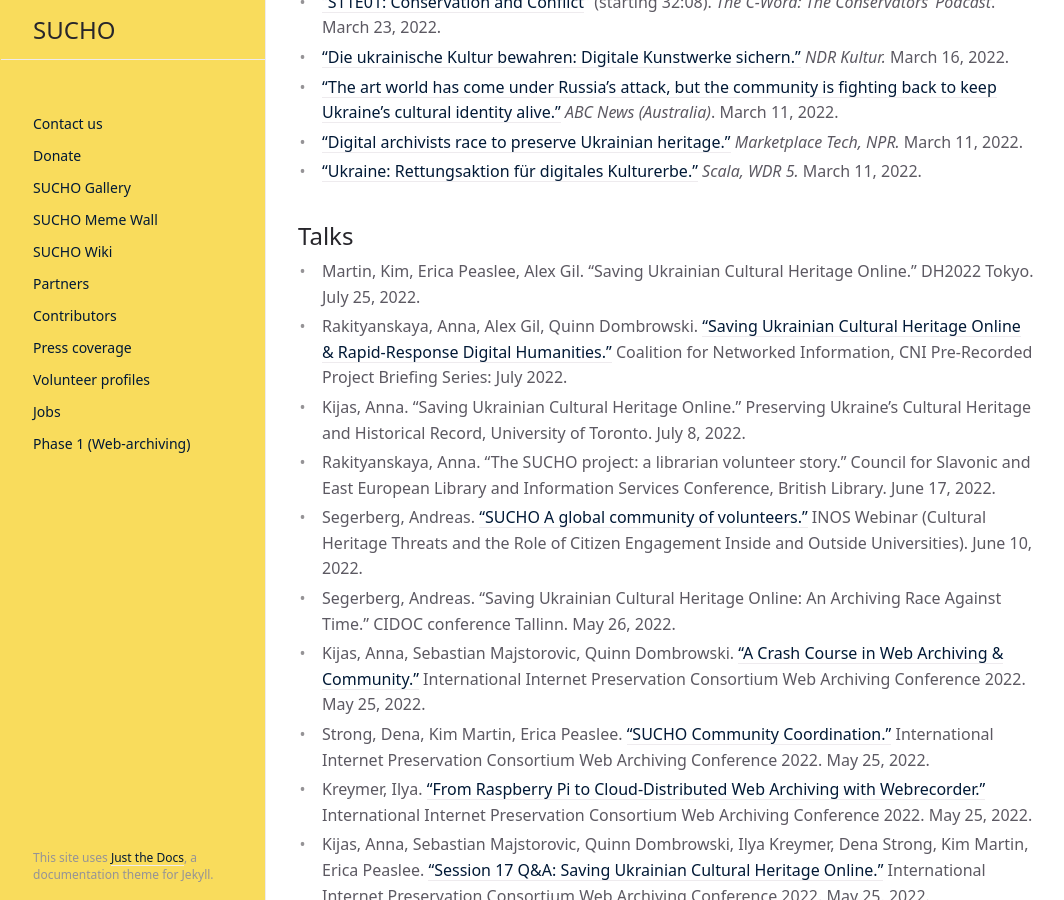
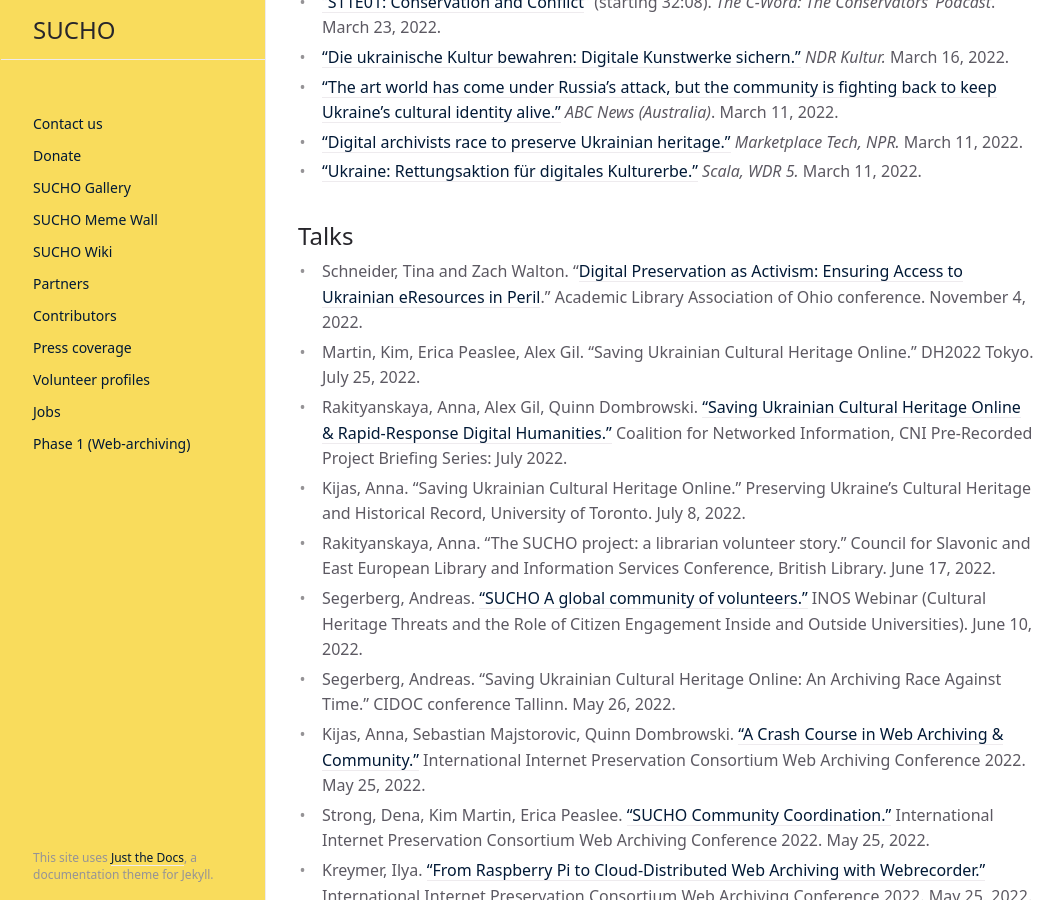
Before and after one commit to sucho-archiving/sucho-archiving.github.io, a Jekyll site: the page built from press.md, in a window 1280 px wide and 900 px high, scrolled down 3927 px. Shown: the whole window, without its empty margins (106-1170 px from the left). Built offline with Jekyll 4.4.1, drawn with Linux system fonts in a browser that asks for light colours.

Commit message:
Update press.md

```diff
--- a/press.md
+++ b/press.md
@@ -92,6 +92,7 @@
 
 
 ## Talks
+- Schneider, Tina and Zach Walton. "[Digital Preservation as Activism: Ensuring Access to Ukrainian eResources in Peril](https://www.alaoweb.org/conferences/2022/program)." Academic Library Association of Ohio conference. November 4, 2022.
 - Martin, Kim, Erica Peaslee, Alex Gil. "Saving Ukrainian Cultural Heritage Online." DH2022 Tokyo. July 25, 2022.
 - Rakityanskaya, Anna, Alex Gil, Quinn Dombrowski. ["Saving Ukrainian Cultural Heritage Online & Rapid-Response Digital Humanities."](https://www.youtube.com/watch?v=b-zlp2S7PV8) Coalition for Networked Information, CNI Pre-Recorded Project Briefing Series: July 2022.
 - Kijas, Anna. "Saving Ukrainian Cultural Heritage Online." Preserving Ukraine’s Cultural Heritage and Historical Record, University of Toronto. July 8, 2022.
```
